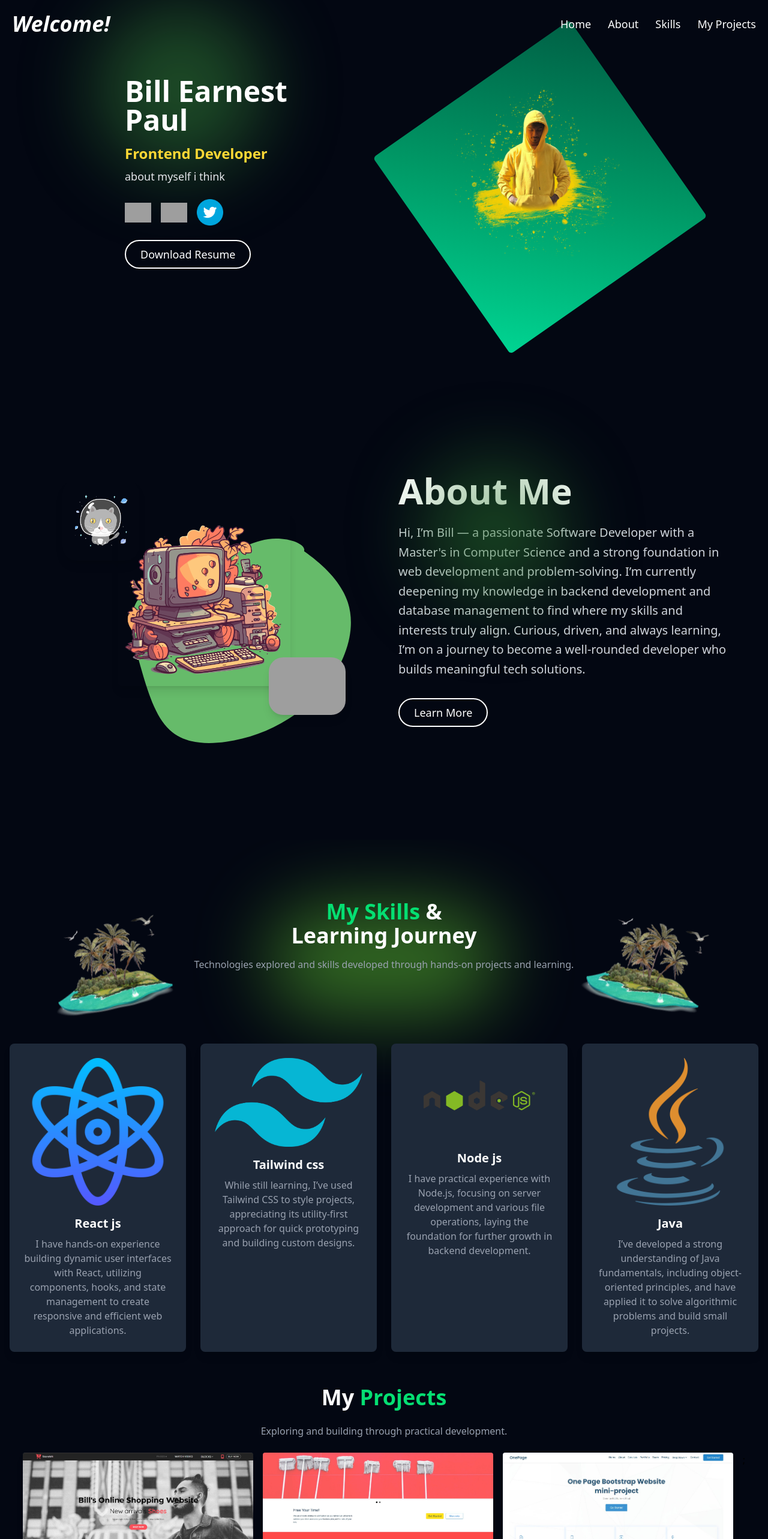
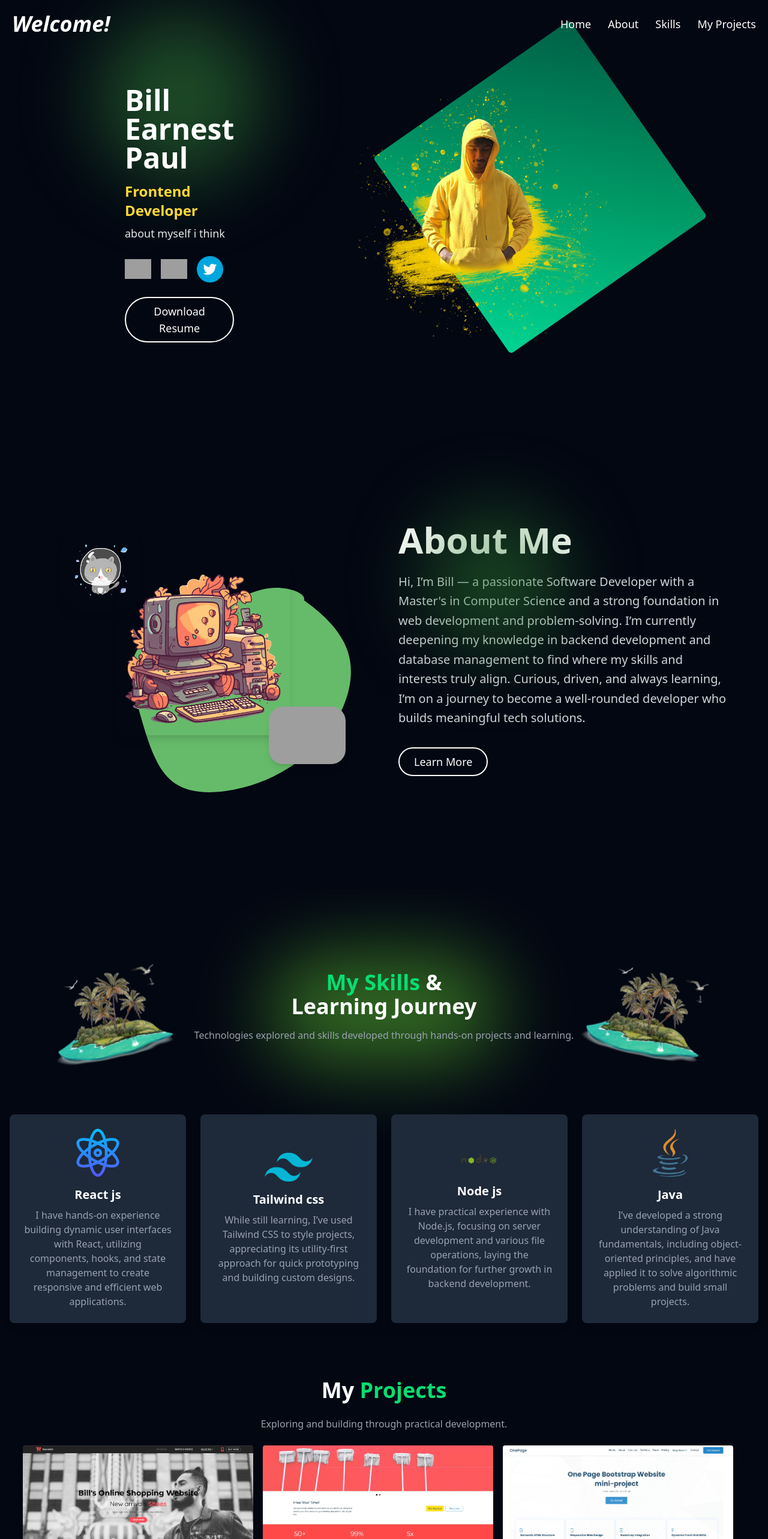
Before and after one commit to Bill-Earnest-Paul/my-portfolio, a React (Vite) app: page / in a window 1280 px wide. Shown: the top 2566 px of the page at 60% size. Built offline with nearby package versions, Linux system fonts and the light colour scheme; grey boxes are pictures that could not be loaded.

Commit message:
Fix: card size altered

```diff
--- a/src/components/Hero.jsx
+++ b/src/components/Hero.jsx
@@ -17,17 +17,14 @@ export default function Hero() {
         <Navbar/>
         <main id="home" className='flex flex-col md:flex-row items-center justify-center w-full px-4 md:px-52 pb-4 md:pb-24 md:pt-32 pt-24 mt-14 md:mt-0 z-10'>
   <section className='flex-1 mr-28 md:text-left mt-10 md:mt-0 relative' data-aos="fade-up" data-aos-delay="500">
-                <div className='absolute -z-10 w-70 h-70 bg-[#388e3c] rounded-full blur-3xl opacity-50 -top-30  -left-12'>
-                </div>
-                <header className=''>
+    <div className='absolute -z-10 w-70 h-70 bg-[#388e3c] rounded-full blur-3xl opacity-50 -top-30  -left-12'></div>
+    <header>
       <h1 className='text-4xl sm:text-4xl md:text-5xl font-bold text-white mb-4'>Bill Earnest Paul</h1>
       <h2 className='text-xl sm:text-4xl md:text-2xl font-bold text-[#3e0ff4a] md:text-[#fdd835] mb-2'>
         Frontend Developer
       </h2>
     </header>
-                <p className='text-base sm:text-lg md:text-gray-200 mb-6'>
-                     about myself i think
-                </p>
+    <p className='text-base sm:text-lg md:text-gray-200 mb-6'>about myself i think</p>
     <div className='flex items-center space-x-4 mb-6'>
       <a href="https://www.linkedin.com/in/bill-earnest/" target='_blank' className="transition-transform duration-300 hover:scale-110 hover:drop-shadow-[0_0_10px_rgba(34,139,34,0.6)]">
         <img src={linkedin} alt="linkedin" className="w-11 h-11" />
@@ -43,14 +40,18 @@ export default function Hero() {
       <button className='inline-flex text-white border-2 py-2 px-6 focus:outline-none hover:bg-white hover:text-[#2e7d32] hover:scale-110 hover:shadow-[0_0_40px_rgba(46,125,50,0.7)] rounded-full text-lg transition-all duration-300'>
         Download Resume
       </button>
-
     </a>
   </section>
-            <figure data-aos="fade-up" data-aos-delay="500" className='flex-1 flex justify-center md:justify-end mt-0'>
-                <img src={oblivion} alt="my-image" className="h-[300px] sm:h-[400px] md:h-[485px] w-[270px] sm:w-[480px] object-cover rounded-lg"/>
+
+  <figure data-aos="fade-up" data-aos-delay="500" className='flex justify-center md:justify-end mt-0'>
+    <img
+      src={oblivion}
+      alt="my-image"
+      className="h-[500px] w-[600px] object-cover rounded-lg"  // Increased size
+    />
   </figure>
+</main>
 
-        </main>
     </div>
   )
 }
--- a/src/components/Skills.jsx
+++ b/src/components/Skills.jsx
@@ -13,9 +13,10 @@ const skillSet=[
 ];
 
 const SkillBox=({image, title, description})=>(
-    <article className='group bg-gray-800 p-4 sm:p-6 rounded-lg shadow-lg text-center md:mt-20 hover:bg-green-900 transition-all duration-300'>
+
+  <article className='group bg-gray-800 p-4 sm:p-6 rounded-lg shadow-lg text-center md:mt-20 hover:bg-green-900 transition-all duration-300 flex flex-col items-center justify-center'>
   <figure className='flex justify-center mb-4'>
-        <img src={image} alt={title} className='h-16 sm:h-20'/>
+      <img src={image} alt={title} className='w-20'/>
   </figure>
   <header>
       <h3 className='text-lg sm:text-xl font-semibold mb-2'>{title}</h3>
@@ -24,6 +25,7 @@ const SkillBox=({image, title, description})=>(
       {description}
   </p>
 </article>
+
 
 )
 export default function Skills() {
```
Lines whose indentation alone changed are shown as unchanged.
